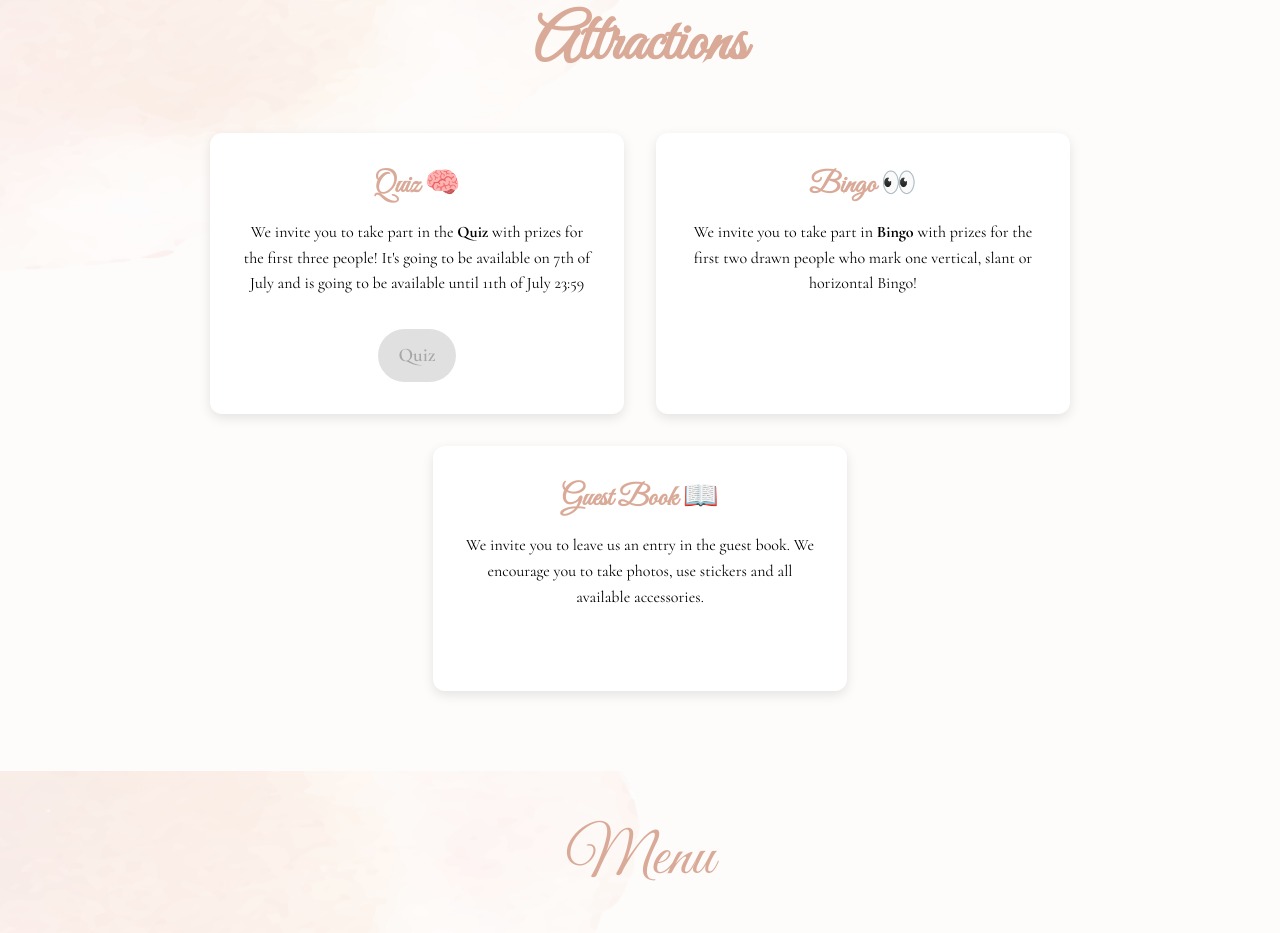
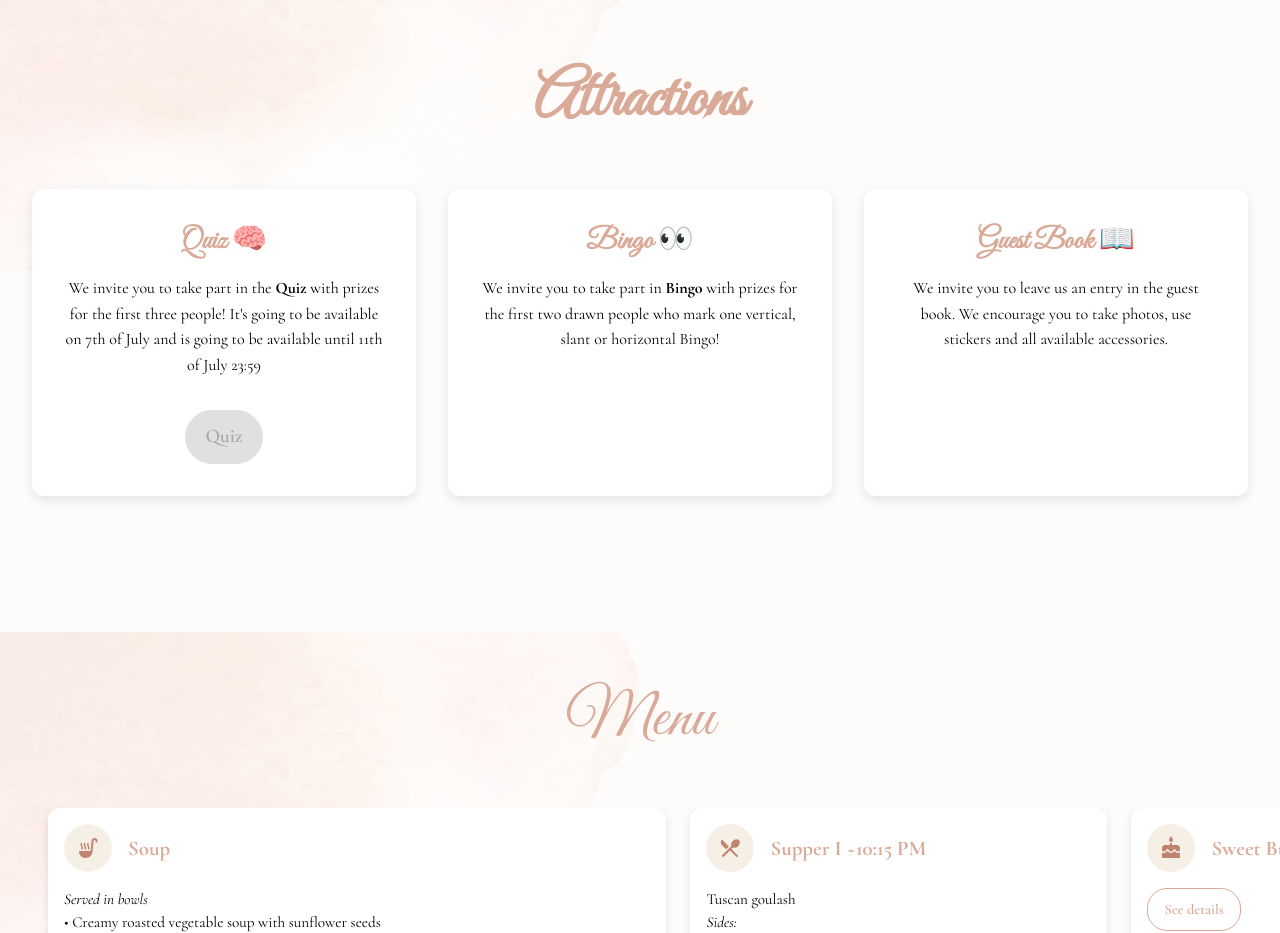
Before and after one commit to Milszym/wedding-web, a React (Create React App) app: page / in a window 1280 px wide. Shown: the part 6560-7493 px from the top of the page. Built offline with nearby package versions, Linux system fonts and the light colour scheme.

Commit message:
Add attractions

```diff
--- a/src/ui/landing/attractions/Attractions.tsx
+++ b/src/ui/landing/attractions/Attractions.tsx
@@ -15,14 +15,12 @@ const AttractionsContentStyle = withMyTheme((theme) => css`
     align-items: center;
     justify-content: center;
     background-image: url('/images/peach_background_30.png');
+    min-height: 75vh;
+    width: 100vw;
     padding: 5rem 0;
-    min-height: 75vh;
-    width: 100%;
     color: ${theme.palette.text.primary};
     ${mobileCss(css`
-        padding: 3rem 0;
         height: auto;
-        min-height: none;
     `)}
 `)
 
@@ -44,7 +42,6 @@ const AttractionsGridStyle = withMyTheme(() => css`
     flex-wrap: wrap;
     gap: 2rem;
     justify-content: center;
-    padding: 0 2rem;
     ${mobileCss(css`
         flex-direction: column;
         gap: 1.5rem;
@@ -55,14 +52,17 @@ const AttractionCardStyle = withMyTheme((theme) => css`
     display: flex;
     flex-direction: column;
     align-items: center;
-    padding: 2rem;
     background: ${theme.palette.background.paper};
     border-radius: 12px;
     box-shadow: 0 4px 12px rgba(0, 0, 0, 0.1);
-    width: 350px;
-    max-width: 90vw;
+    width: 25vw;
+    padding: 2rem;
     text-align: center;
     gap: 1rem;
+   ${mobileCss(`
+        width: 75vw;
+        padding: 5vw;
+    `)}
 `)
 
 const AttractionCardTitleStyle = withMyTheme((theme) => css`
```
